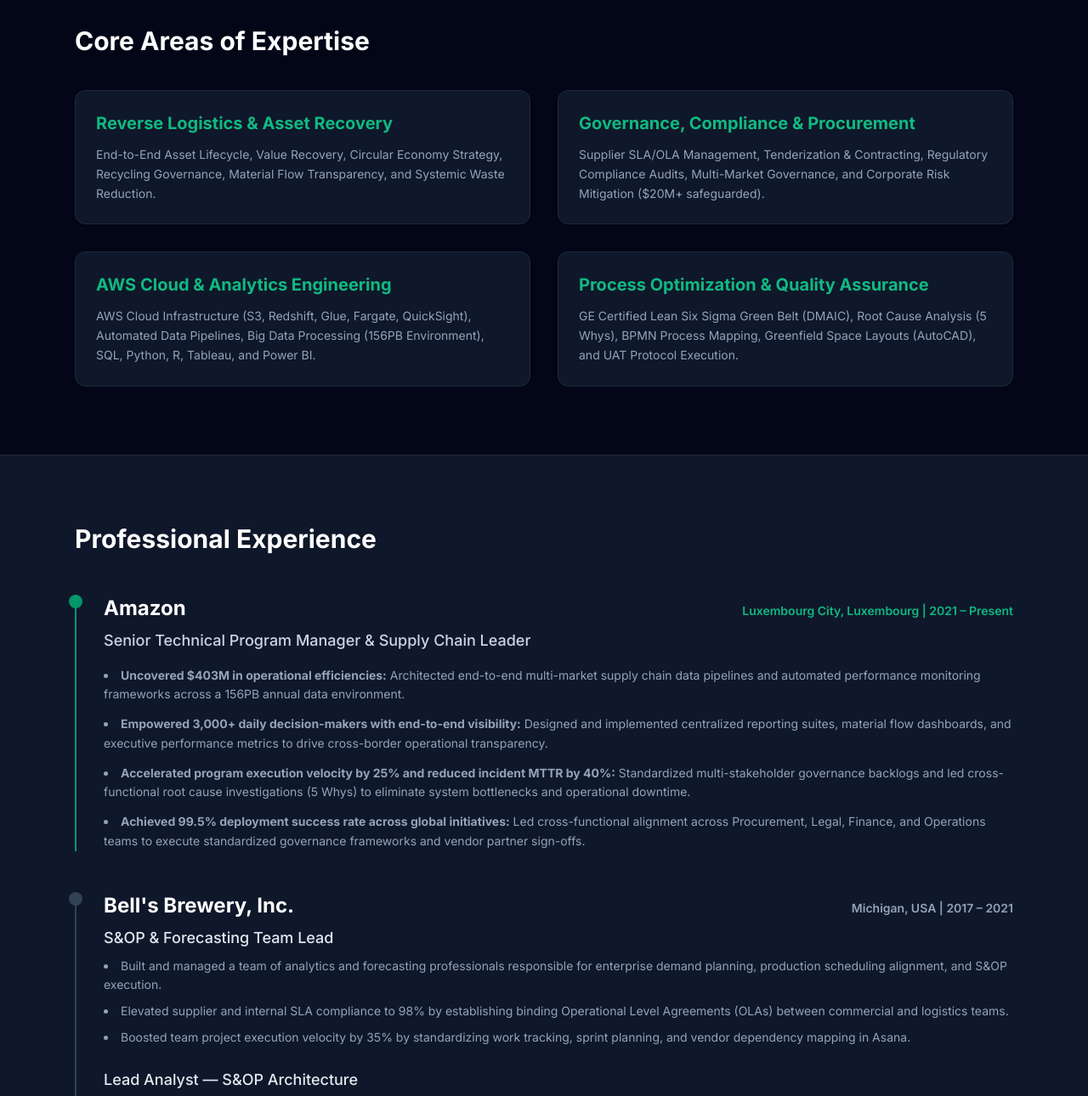
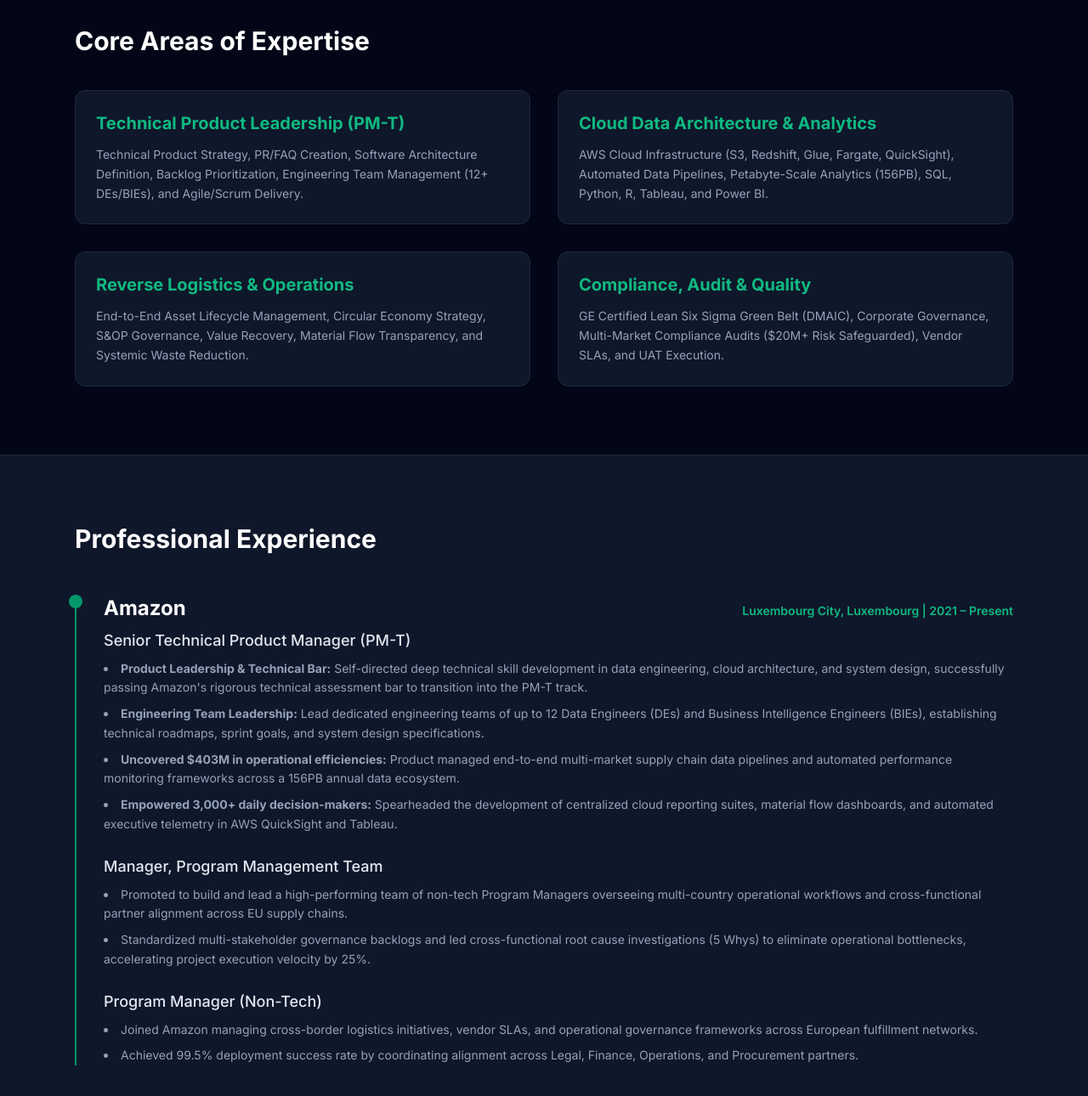
Before and after one commit to blakeviolette-github/blake-violette-portfolio, a plain HTML site: page index.html in a window 1280 px wide. Shown: the part 1180-2470 px from the top of the page at 85% size. Drawn offline with nearby package versions, Linux system fonts and the light colour scheme.

Commit message:
Update index.html
Update Amazon

```diff
--- a/index.html
+++ b/index.html
@@ -3,7 +3,7 @@
 <head>
     <meta charset="UTF-8">
     <meta name="viewport" content="width=device-width, initial-scale=1.0">
-    <title>Blake Violette | Global Reverse Logistics & Asset Lifecycle Leader</title>
+    <title>Blake Violette | Senior Technical Product Manager</title>
     <!-- Tailwind CSS CDN -->
     <script src="https://cdn.tailwindcss.com"></script>
     <!-- Google Fonts -->
@@ -60,13 +60,13 @@
                     Blake Violette
                 </h1>
                 <p class="text-xl font-semibold text-emerald-500 mb-6">
-                    Global Reverse Logistics & Asset Lifecycle Leader | Technical Program Manager
+                    Senior Technical Product Manager (PM-T) | Global Supply Chain & Data Engineering Leader
                 </p>
                 <p class="text-slate-400 text-base leading-relaxed mb-8">
-                    15 years of experience driving large-scale asset lifecycle management, reverse logistics, supply chain transformations, and compliance governance across international operations at Amazon, Bell's Brewery, and General Electric. Specialist in cloud data architecture (AWS), Python, SQL, and Streamlit web application development.
+                    15 years of experience leading complex product management, reverse logistics, and data analytics engineering initiatives across global operations at Amazon, Bell's Brewery, and General Electric. Expert in bridging operational strategy with deep cloud data architecture (AWS), leading high-performing engineering teams, and driving enterprise transformations.
                 </p>
                 <div class="flex flex-wrap gap-4">
-                    <a href="https://github.com/blakeviolette-github/blake-violette-portfolio/issues/new" target="_blank" rel="noopener noreferrer" class="px-6 py-3 bg-emerald-700 hover:bg-emerald-800 text-white font-semibold rounded-lg shadow-lg transition">
+                    <a href="https://github.com/blakeviolette-github/blake-violette-portfolio/issues/new" target="_blank" rel="noopener noreferrer" class="px-6 py-3 bg-emerald-700 hover:bg-emerald-800 text-white font-semibold shadow-lg transition">
                         Get in Touch (GitHub)
                     </a>
                     <a href="#experience" class="px-6 py-3 bg-slate-800 hover:bg-slate-700 text-slate-200 font-semibold rounded-lg border border-slate-700 transition">
@@ -102,10 +102,10 @@
             <h2 class="text-3xl font-bold text-white mb-6">Professional Profile</h2>
             <div class="bg-slate-800/40 border border-slate-800 rounded-xl p-8 leading-relaxed text-slate-300 space-y-4">
                 <p>
-                    Accomplished Global Logistics and Technical Program Leader with 15 years of experience driving large-scale asset lifecycle management, reverse logistics, supply chain transformations, and compliance governance across international operations at Amazon, Bell's Brewery, and General Electric. Expert in establishing centralized governance frameworks, vendor SLAs, transparent reporting dashboards, and circular economy workflows.
+                    Accomplished Senior Technical Product Manager with 15 years of progressive leadership spanning technical product management, demand forecasting, asset lifecycle management, and corporate auditing across Amazon, Bell's Brewery, and General Electric. Proven track record of transitioning from operational leadership into technical bar-cleared product roles, directly managing cross-functional engineering teams of up to 12 Data Engineers (DEs) and Business Intelligence Engineers (BIEs).
                 </p>
                 <p>
-                    Proven track record of bridging cross-functional business partners (Procurement, Supply Chain, Legal, Finance) with technical engineering teams to minimize waste, eliminate cash leakage, and achieve zero-waste sustainability targets. Strong proficiency across Python, SQL, R, Streamlit, AWS Cloud Infrastructure, and ERP systems (SAP, MS Dynamics).
+                    Adept at establishing product vision, defining technical architecture roadmaps, and delivering automated multi-market analytics pipelines across massive cloud environments (AWS). Strong proficiency across Python, SQL, R, Streamlit, AWS Cloud Infrastructure (Redshift, Glue, S3), and ERP systems (SAP, MS Dynamics).
                 </p>
             </div>
         </div>
@@ -117,27 +117,27 @@
             <h2 class="text-3xl font-bold text-white mb-10">Core Areas of Expertise</h2>
             <div class="grid md:grid-cols-2 gap-8">
                 <div class="p-6 bg-slate-900 border border-slate-800 rounded-xl shadow-sm">
-                    <h3 class="text-xl font-bold text-emerald-500 mb-3">Reverse Logistics & Asset Recovery</h3>
+                    <h3 class="text-xl font-bold text-emerald-500 mb-3">Technical Product Leadership (PM-T)</h3>
                     <p class="text-slate-400 text-sm leading-relaxed">
-                        End-to-End Asset Lifecycle, Value Recovery, Circular Economy Strategy, Recycling Governance, Material Flow Transparency, and Systemic Waste Reduction.
+                        Technical Product Strategy, PR/FAQ Creation, Software Architecture Definition, Backlog Prioritization, Engineering Team Management (12+ DEs/BIEs), and Agile/Scrum Delivery.
                     </p>
                 </div>
                 <div class="p-6 bg-slate-900 border border-slate-800 rounded-xl shadow-sm">
-                    <h3 class="text-xl font-bold text-emerald-500 mb-3">Governance, Compliance & Procurement</h3>
+                    <h3 class="text-xl font-bold text-emerald-500 mb-3">Cloud Data Architecture & Analytics</h3>
                     <p class="text-slate-400 text-sm leading-relaxed">
-                        Supplier SLA/OLA Management, Tenderization & Contracting, Regulatory Compliance Audits, Multi-Market Governance, and Corporate Risk Mitigation ($20M+ safeguarded).
+                        AWS Cloud Infrastructure (S3, Redshift, Glue, Fargate, QuickSight), Automated Data Pipelines, Petabyte-Scale Analytics (156PB), SQL, Python, R, Tableau, and Power BI.
                     </p>
                 </div>
                 <div class="p-6 bg-slate-900 border border-slate-800 rounded-xl shadow-sm">
-                    <h3 class="text-xl font-bold text-emerald-500 mb-3">AWS Cloud & Analytics Engineering</h3>
+                    <h3 class="text-xl font-bold text-emerald-500 mb-3">Reverse Logistics & Operations</h3>
                     <p class="text-slate-400 text-sm leading-relaxed">
-                        AWS Cloud Infrastructure (S3, Redshift, Glue, Fargate, QuickSight), Automated Data Pipelines, Big Data Processing (156PB Environment), SQL, Python, R, Tableau, and Power BI.
+                        End-to-End Asset Lifecycle Management, Circular Economy Strategy, S&OP Governance, Value Recovery, Material Flow Transparency, and Systemic Waste Reduction.
                     </p>
                 </div>
                 <div class="p-6 bg-slate-900 border border-slate-800 rounded-xl shadow-sm">
-                    <h3 class="text-xl font-bold text-emerald-500 mb-3">Process Optimization & Quality Assurance</h3>
+                    <h3 class="text-xl font-bold text-emerald-500 mb-3">Compliance, Audit & Quality</h3>
                     <p class="text-slate-400 text-sm leading-relaxed">
-                        GE Certified Lean Six Sigma Green Belt (DMAIC), Root Cause Analysis (5 Whys), BPMN Process Mapping, Greenfield Space Layouts (AutoCAD), and UAT Protocol Execution.
+                        GE Certified Lean Six Sigma Green Belt (DMAIC), Corporate Governance, Multi-Market Compliance Audits ($20M+ Risk Safeguarded), Vendor SLAs, and UAT Execution.
                     </p>
                 </div>
             </div>
@@ -158,13 +158,35 @@
                         <h3 class="text-2xl font-bold text-white">Amazon</h3>
                         <span class="text-sm font-semibold text-emerald-500">Luxembourg City, Luxembourg | 2021 – Present</span>
                     </div>
-                    <p class="text-lg font-medium text-slate-300 mb-4">Senior Technical Program Manager & Supply Chain Leader</p>
-                    <ul class="space-y-3 text-slate-400 text-sm leading-relaxed list-disc list-inside">
-                        <li><strong>Uncovered $403M in operational efficiencies:</strong> Architected end-to-end multi-market supply chain data pipelines and automated performance monitoring frameworks across a 156PB annual data environment.</li>
-                        <li><strong>Empowered 3,000+ daily decision-makers with end-to-end visibility:</strong> Designed and implemented centralized reporting suites, material flow dashboards, and executive performance metrics to drive cross-border operational transparency.</li>
-                        <li><strong>Accelerated program execution velocity by 25% and reduced incident MTTR by 40%:</strong> Standardized multi-stakeholder governance backlogs and led cross-functional root cause investigations (5 Whys) to eliminate system bottlenecks and operational downtime.</li>
-                        <li><strong>Achieved 99.5% deployment success rate across global initiatives:</strong> Led cross-functional alignment across Procurement, Legal, Finance, and Operations teams to execute standardized governance frameworks and vendor partner sign-offs.</li>
-                    </ul>
+
+                    <!-- Role 1: Senior Technical Product Manager (PM-T) -->
+                    <div class="mb-6">
+                        <p class="text-lg font-medium text-slate-200 mb-2">Senior Technical Product Manager (PM-T)</p>
+                        <ul class="space-y-2 text-slate-400 text-sm leading-relaxed list-disc list-inside">
+                            <li><strong>Product Leadership & Technical Bar:</strong> Self-directed deep technical skill development in data engineering, cloud architecture, and system design, successfully passing Amazon's rigorous technical assessment bar to transition into the PM-T track.</li>
+                            <li><strong>Engineering Team Leadership:</strong> Lead dedicated engineering teams of up to 12 Data Engineers (DEs) and Business Intelligence Engineers (BIEs), establishing technical roadmaps, sprint goals, and system design specifications.</li>
+                            <li><strong>Uncovered $403M in operational efficiencies:</strong> Product managed end-to-end multi-market supply chain data pipelines and automated performance monitoring frameworks across a 156PB annual data ecosystem.</li>
+                            <li><strong>Empowered 3,000+ daily decision-makers:</strong> Spearheaded the development of centralized cloud reporting suites, material flow dashboards, and automated executive telemetry in AWS QuickSight and Tableau.</li>
+                        </ul>
+                    </div>
+
+                    <!-- Role 2: Manager, Program Management -->
+                    <div class="mb-6">
+                        <p class="text-lg font-medium text-slate-200 mb-2">Manager, Program Management Team</p>
+                        <ul class="space-y-2 text-slate-400 text-sm leading-relaxed list-disc list-inside">
+                            <li>Promoted to build and lead a high-performing team of non-tech Program Managers overseeing multi-country operational workflows and cross-functional partner alignment across EU supply chains.</li>
+                            <li>Standardized multi-stakeholder governance backlogs and led cross-functional root cause investigations (5 Whys) to eliminate operational bottlenecks, accelerating project execution velocity by 25%.</li>
+                        </ul>
+                    </div>
+
+                    <!-- Role 3: Program Manager (Non-Tech) -->
+                    <div>
+                        <p class="text-lg font-medium text-slate-200 mb-2">Program Manager (Non-Tech)</p>
+                        <ul class="space-y-2 text-slate-400 text-sm leading-relaxed list-disc list-inside">
+                            <li>Joined Amazon managing cross-border logistics initiatives, vendor SLAs, and operational governance frameworks across European fulfillment networks.</li>
+                            <li>Achieved 99.5% deployment success rate by coordinating alignment across Legal, Finance, Operations, and Procurement partners.</li>
+                        </ul>
+                    </div>
                 </div>
 
                 <!-- Bell's Brewery -->
@@ -313,7 +335,7 @@
             <div class="mt-8 p-6 bg-slate-900 border border-slate-800 rounded-xl flex flex-wrap gap-6 items-center justify-between">
                 <div>
                     <h4 class="text-base font-bold text-white mb-1">Professional Certifications</h4>
-                    <p class="text-slate-400 text-sm">Certified GE Lean Six Sigma Green Belt • SAP ERP Technical User Certification • Agile & SDLC Frameworks</p>
+                    <p class="text-slate-400 text-sm">Amazon Technical Assessment Bar Cleared (PM-T Track) • Certified GE Lean Six Sigma Green Belt • SAP ERP Technical User Certification</p>
                 </div>
             </div>
         </div>
@@ -356,12 +378,12 @@
                 </div>
 
                 <div class="p-6 bg-slate-900 border border-slate-800 rounded-xl">
-                    <h3 class="text-lg font-bold text-white mb-3">Logistics & Quality</h3>
+                    <h3 class="text-lg font-bold text-white mb-3">Logistics & Leadership</h3>
                     <ul class="space-y-2 text-slate-300 text-sm">
+                        <li class="flex items-center gap-2"><span class="w-1.5 h-1.5 bg-emerald-500 rounded-full"></span>DE & BIE Team Leadership (12+)</li>
                         <li class="flex items-center gap-2"><span class="w-1.5 h-1.5 bg-emerald-500 rounded-full"></span>Lean Six Sigma DMAIC</li>
                         <li class="flex items-center gap-2"><span class="w-1.5 h-1.5 bg-emerald-500 rounded-full"></span>5 Whys Root Cause Analysis</li>
                         <li class="flex items-center gap-2"><span class="w-1.5 h-1.5 bg-emerald-500 rounded-full"></span>AutoCAD Facility Blueprinting</li>
-                        <li class="flex items-center gap-2"><span class="w-1.5 h-1.5 bg-emerald-500 rounded-full"></span>Circular Economy & Recycling</li>
                     </ul>
                 </div>
 
@@ -374,7 +396,7 @@
         <div class="max-w-6xl mx-auto px-6 text-center">
             <h2 class="text-2xl font-bold text-white mb-4">Let's Connect</h2>
             <p class="max-w-xl mx-auto text-sm text-slate-400 mb-8">
-                Based in Weimerskirch, Luxembourg City. Open to senior leadership opportunities across supply chain analytics, program management, and systems architecture.
+                Based in Weimerskirch, Luxembourg City. Open to senior technical product management and engineering leadership opportunities.
             </p>
             <div class="flex justify-center gap-4 mb-12">
                 <a href="https://github.com/blakeviolette-github/blake-violette-portfolio/issues/new" target="_blank" rel="noopener noreferrer" class="px-6 py-3 bg-emerald-700 hover:bg-emerald-800 text-white font-semibold rounded-lg transition">
```
